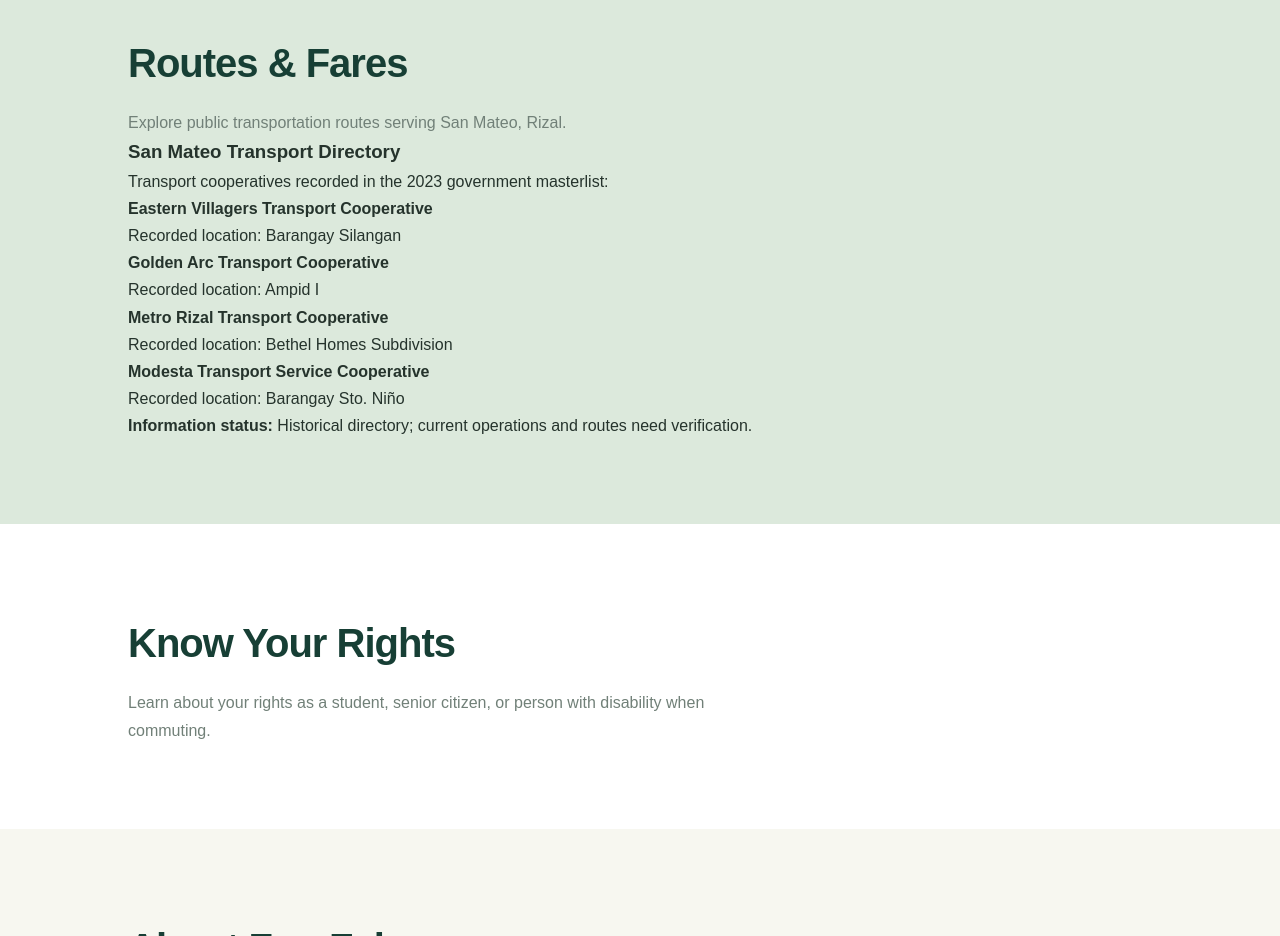
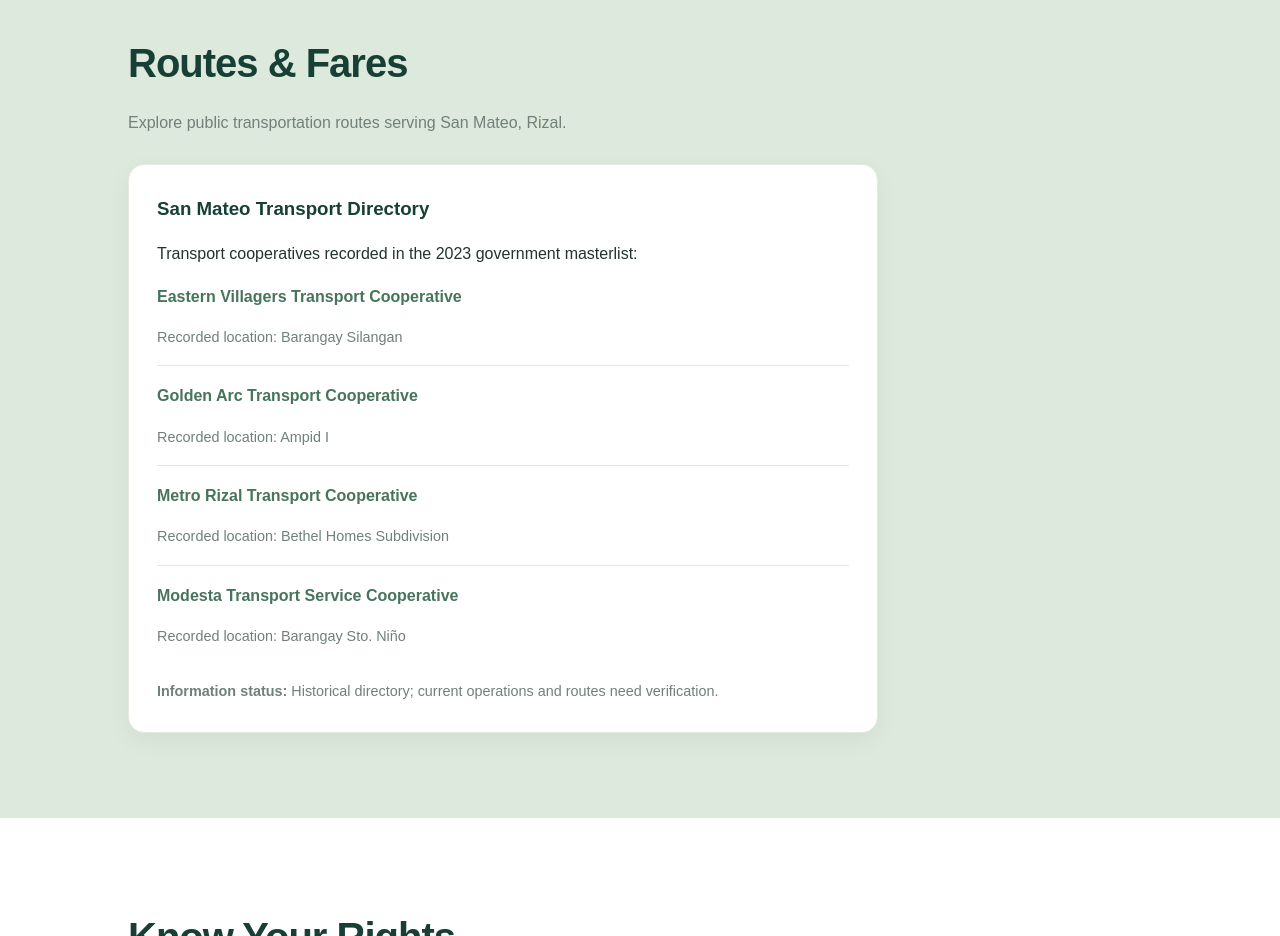
Before and after one commit to mikapengu-hub/FareFair, a plain HTML site: page index.html in a window 1280 px wide. Shown: the part 1740-2676 px from the top of the page. Drawn offline with Linux system fonts and the light colour scheme.

Commit message:
Update style.css

```diff
--- a/style.css
+++ b/style.css
@@ -284,3 +284,39 @@ footer p + p {
         padding: 23px;
     }
 }
+/* Transport Directory */
+
+.route-card {
+    margin-top: 28px;
+    padding: 28px;
+    background: var(--white);
+    border: 1px solid var(--border);
+    border-radius: 16px;
+    max-width: 750px;
+    box-shadow: 0 8px 24px rgba(23, 63, 53, 0.05);
+}
+
+.route-card h3 {
+    color: var(--dark);
+    margin-bottom: 15px;
+}
+
+.operator-item {
+    padding: 16px 0;
+    border-bottom: 1px solid var(--border);
+}
+
+.operator-item:last-of-type {
+    border-bottom: none;
+}
+
+.operator-item h4 {
+    color: var(--green);
+    margin-bottom: 3px;
+}
+
+.route-card p:last-child {
+    margin-top: 15px;
+    color: var(--muted);
+    font-size: 0.9rem;
+}
```
